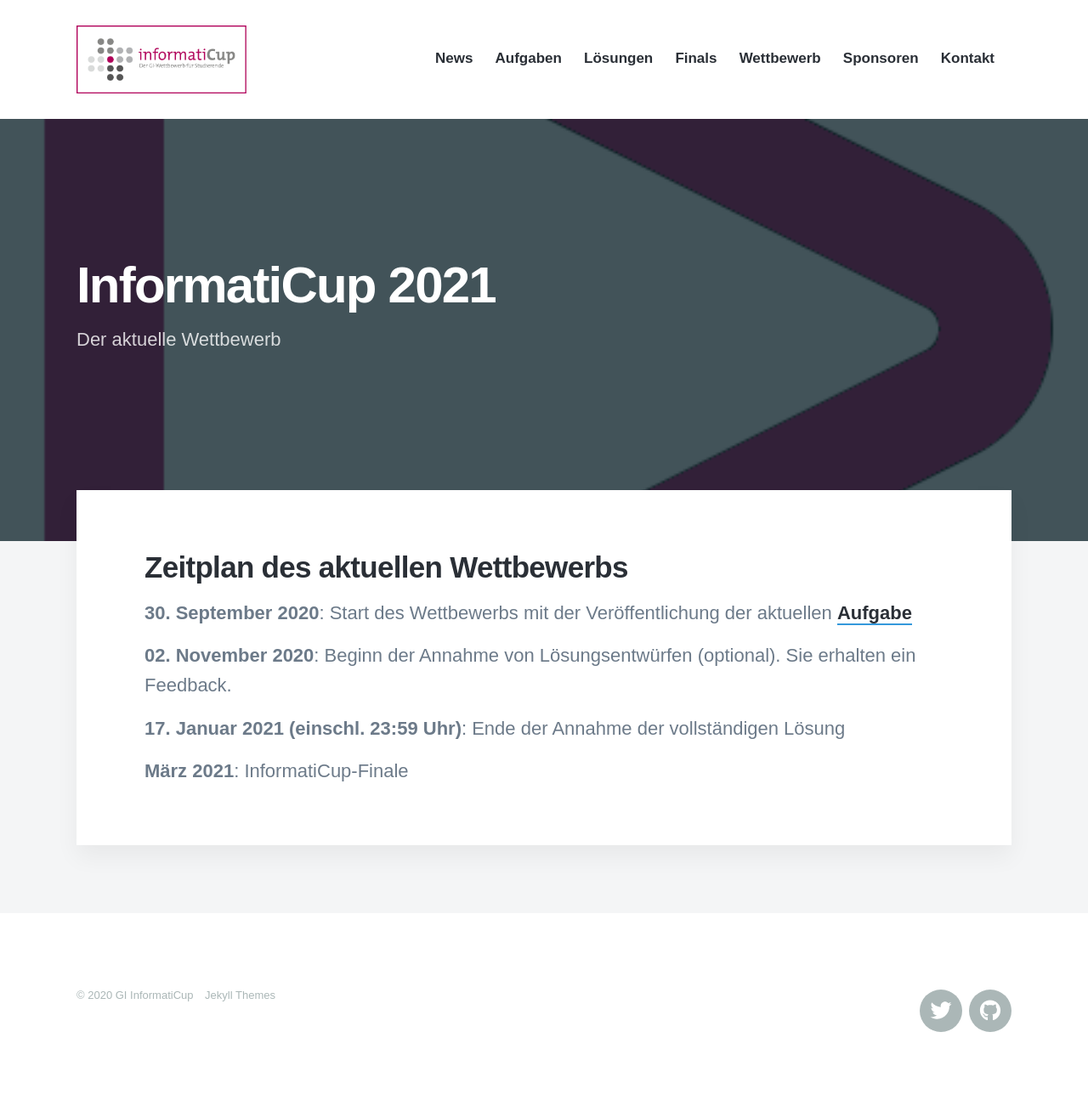
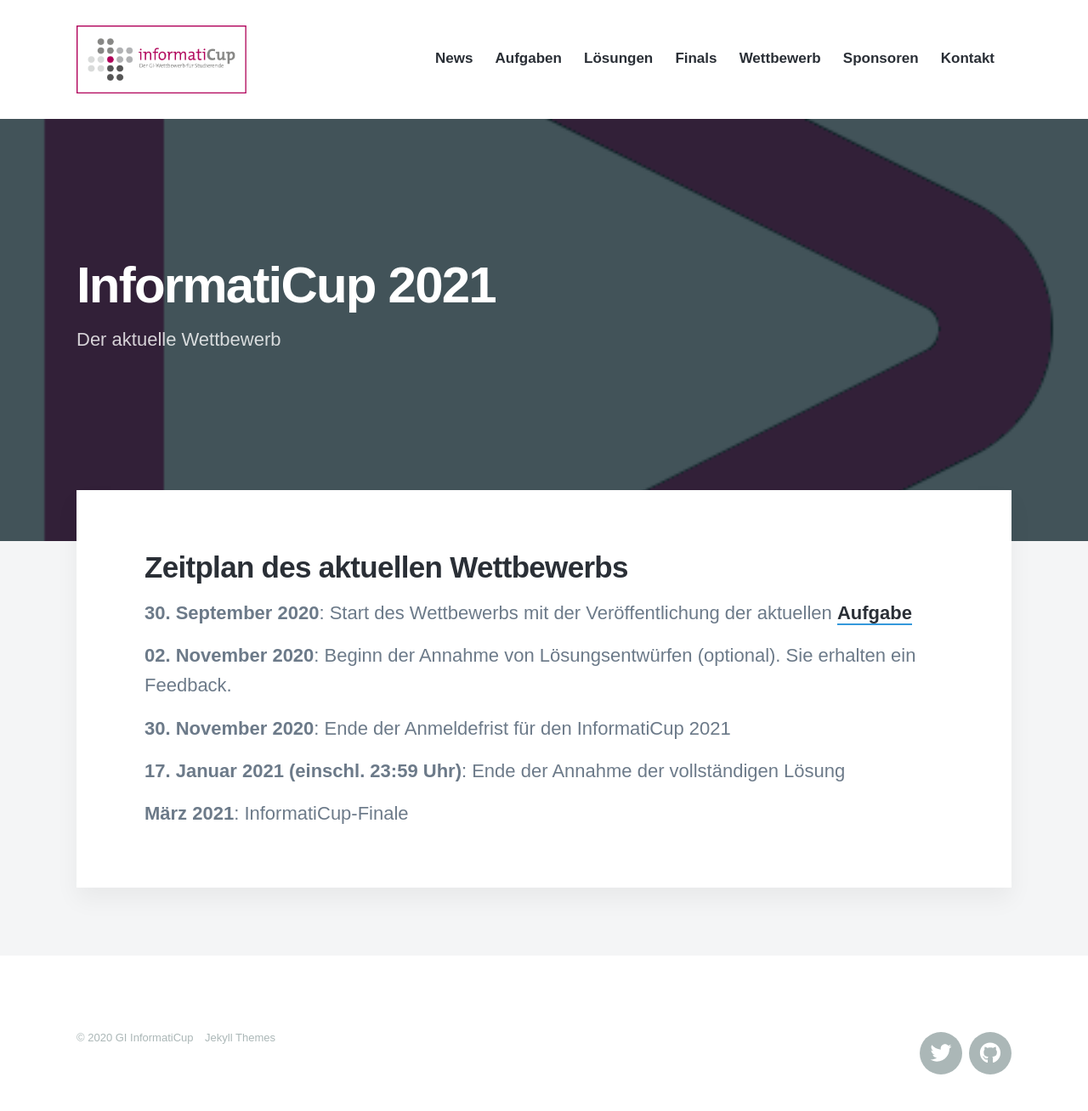
Before and after one commit to informatiCup/informaticup.github.io, a Jekyll site: the page built from _competition/20-current.md, in a window 1280 px wide. Shown: the whole page at 85% size. Built offline with Jekyll 4.4.1, drawn with Linux system fonts in a browser that asks for light colours; nearby versions of some CDN libraries; some web fonts are replaced; before the commit the page ends 1258 px from its top, so only the background shows below that.

Commit message:
Update 20-current.md

```diff
--- a/_competition/20-current.md
+++ b/_competition/20-current.md
@@ -12,6 +12,8 @@
 
 **02\. November 2020**: Beginn der Annahme von Lösungsentwürfen (optional). Sie erhalten ein Feedback.
 
+**30\. November 2020**: Ende der Anmeldefrist für den InformatiCup 2021
+
 **17\. Januar 2021 (einschl. 23:59 Uhr)**: Ende der Annahme der vollständigen Lösung
 
 **März 2021**: InformatiCup-Finale
```
